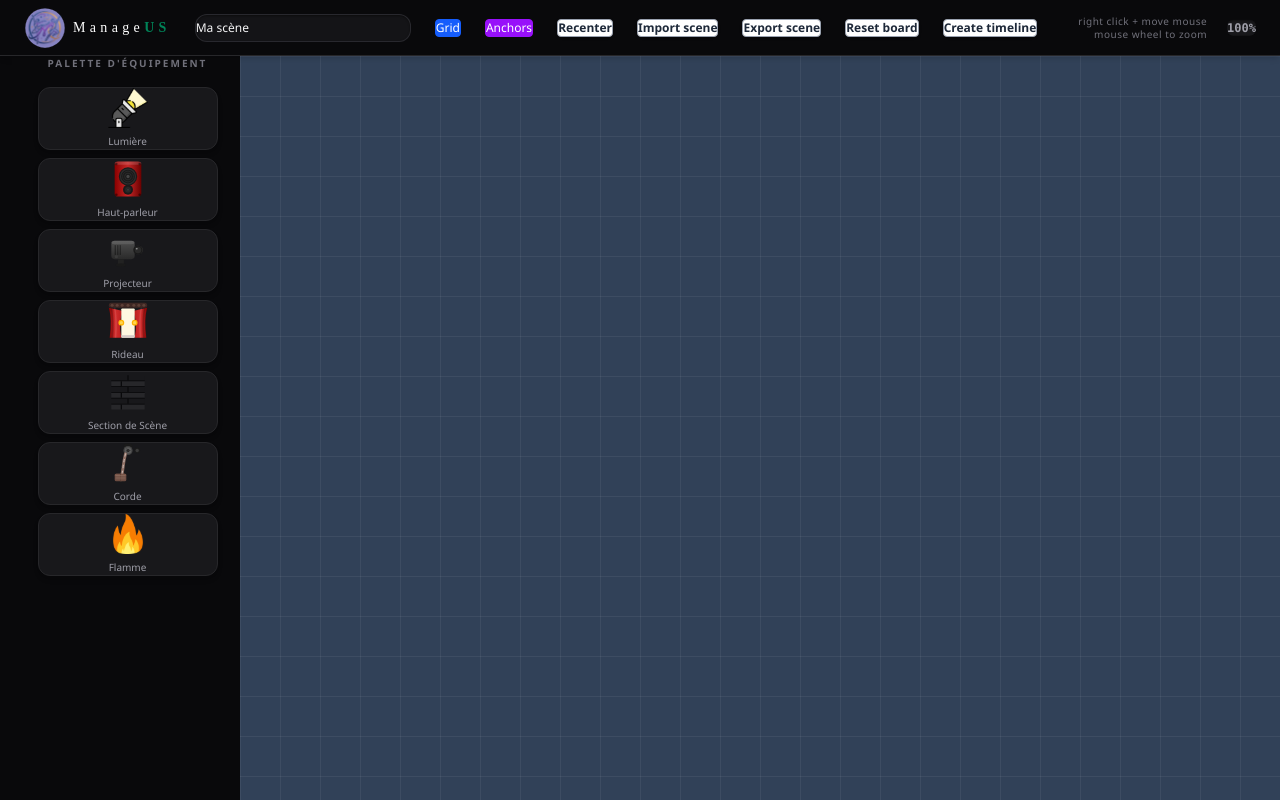
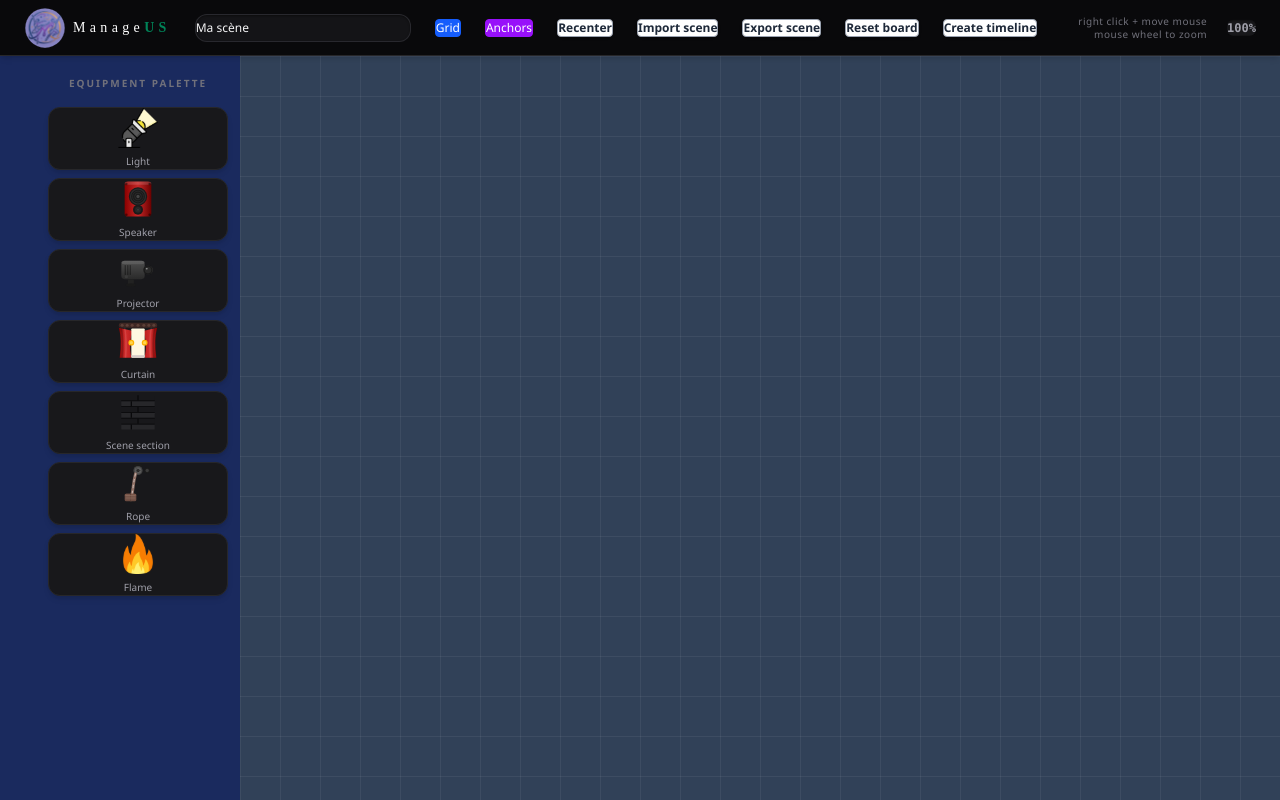
Before and after one commit to old-granny/ManageUS, a React (Vite) app in the folder frontend/: page / in a window 1280 px wide. Built offline with nearby package versions, Linux system fonts and the light colour scheme.

Commit message:
Minor ui fix

```diff
--- a/frontend/src/components/SceneEditor/SideBarSceneEditorPage.tsx
+++ b/frontend/src/components/SceneEditor/SideBarSceneEditorPage.tsx
@@ -9,11 +9,11 @@ interface SidebarProps {
 
 export function Sidebar({ paletteKinds, onPaletteDragStart, }: SidebarProps) {
   return (
-    <aside className="flex h-full w-64 flex-col items-center gap-4 pt-6 pb-6 px-4 overflow-y-auto bg-zinc-950 border-r border-zinc-800 shadow-2xl">
+      <aside className="flex h-full w-[280px] flex-col items-center gap-4 p-5 overflow-y-auto bg-[#1a2a5e] border-r-[4px] border-black shadow-2xl">
 
-      <div className="w-full text-center">
+      <div className="w-full text-center" style={{marginTop: '20px'}}>
         <p className="text-[10px] font-black uppercase tracking-[0.2em] text-zinc-500">
-          Palette d'Équipement
+          Equipment Palette
         </p>
       </div>
 
--- a/frontend/src/components/SceneEditor/headbar.tsx
+++ b/frontend/src/components/SceneEditor/headbar.tsx
@@ -53,7 +53,7 @@ export function Headbar({
                 <input
                     value={sceneName}
                     onChange={e => onSceneNameChange(e.target.value)}
-                    placeholder="Nom de la scène..."
+                    placeholder="Scene name..."
                     className="bg-zinc-900/80 border border-zinc-700/50 rounded-xl text-zinc-100 h-7 w-54 outline-none focus:border-emerald-500 focus:ring-2 focus:ring-emerald-500/20 transition-all font-medium text-xs placeholder-zinc-600 shadow-[inset_0_1px_2px_rgba(0,0,0,0.4)]"
                 />
             </div>
--- a/frontend/src/components/Timeline/ObjectCreatorTimeLine.tsx
+++ b/frontend/src/components/Timeline/ObjectCreatorTimeLine.tsx
@@ -48,14 +48,14 @@ export function ObjectCreatorTimeLine({
         <h3 style={{ marginBottom: '10px' }}>Component Creator</h3>
 
         <p style={{ fontSize: 11, color: '#64748b', marginBottom: '10px' }}>
-          Piste active : <strong style={{ color: '#93c5fd' }}>{activeTrackName}</strong>
+          Active track : <strong style={{ color: '#93c5fd' }}>{activeTrackName}</strong>
         </p>
 
         {/* Zone Scrollable des composants sélectionnés */}
         <div className="creator-scroll-area" style={{ flex: 1, overflowY: 'auto', display: 'flex', flexDirection: 'column', gap: '8px', paddingRight: '4px' }}>
           {selectedComps.length === 0 ? (
             <p className="subtitle" style={{ margin: 'auto' }}>
-              Clique sur un ou plusieurs objets<br />dans la scène
+              Select one or more objects<br />in the scene
             </p>
           ) : (
             selectedComps.map(comp => (
@@ -87,7 +87,7 @@ export function ObjectCreatorTimeLine({
         {/* Bouton pour générer le bloc combiné */}
         {selectedComps.length > 0 && (
           <button className="btn btn-action" style={{ marginTop: '12px', padding: '10px', width: '100%', flexShrink: 0 }} onClick={handleCreateBlock}>
-            {selectedComps.length > 1 ? 'Créer le bloc groupé' : 'Ajouter à la timeline'}
+            {'Add to timeline'}
           </button>
         )}
       </div>
--- a/frontend/src/components/Timeline/SceneCreatorTimeLine.tsx
+++ b/frontend/src/components/Timeline/SceneCreatorTimeLine.tsx
@@ -143,7 +143,7 @@ export function SceneCreatorTimeLine({
       >
         {(!scene || scene.components.length === 0) && (
           <p className="absolute left-1/2 top-1/2 -translate-x-1/2 -translate-y-1/2 text-white/30 text-2xl italic pointer-events-none select-none">
-            Scène vide — retourne dans l'éditeur de scène
+            Empty scene — go back to the scene editor
           </p>
         )}
 
--- a/frontend/src/components/Timeline/TrackCreatorTimeLine.tsx
+++ b/frontend/src/components/Timeline/TrackCreatorTimeLine.tsx
@@ -478,7 +478,7 @@ export function TrackCreatorTimeLine({
                   }}
                 >
                   {trackSteps.length === 0 && (
-                    <span className="track-empty-hint">Drag a block here</span>
+                    <span className="track-empty-hint"></span>
                   )}
 
                   {trackSteps.map(step => {
--- a/frontend/src/pages/SceneEditorPage.tsx
+++ b/frontend/src/pages/SceneEditorPage.tsx
@@ -294,7 +294,7 @@ export function SceneEditorPage() {
 
     isPanning.current = false;
     resizing.current  = null;
-    draggingComp.current = null; // 🚀 On relâche la composante
+    draggingComp.current = null; // On relâche la composante
   }
 
   function startResize(id: string, dir: ResizeDir, mouseX: number, mouseY: number, comp: PlacedComponent) {
@@ -409,7 +409,7 @@ export function SceneEditorPage() {
     if (components.length === 0) return;
 
     const confirmReset = window.confirm(
-      "Est-vous certain de vouloir vider la scène ? Tous tes composants placés seront supprimés."
+      "Are you sure you want to clear the scene? All the components you've placed will be deleted."
     );
 
     if (confirmReset) {
--- a/frontend/src/types/index.ts
+++ b/frontend/src/types/index.ts
@@ -11,13 +11,13 @@ export type ComponentKind = 'led' | 'speaker' | 'projector' | 'curtain' | 'secti
 
 /** Human-readable French labels for each component kind (used in the UI) */
 export const KIND_LABELS: Record<ComponentKind, string> = {
-  led:     'Lumière',
-  speaker:   'Haut-parleur',
-  projector: 'Projecteur',
-  curtain:   'Rideau',
-  section_scene: 'Section de Scène',
-  flame: 'Flamme',
-  corde: 'Corde',
+  led:     'Light',
+  speaker:   'Speaker',
+  projector: 'Projector',
+  curtain:   'Curtain',
+  section_scene: 'Scene section',
+  flame: 'Flame',
+  corde: 'Rope',
 };
 
 
```
